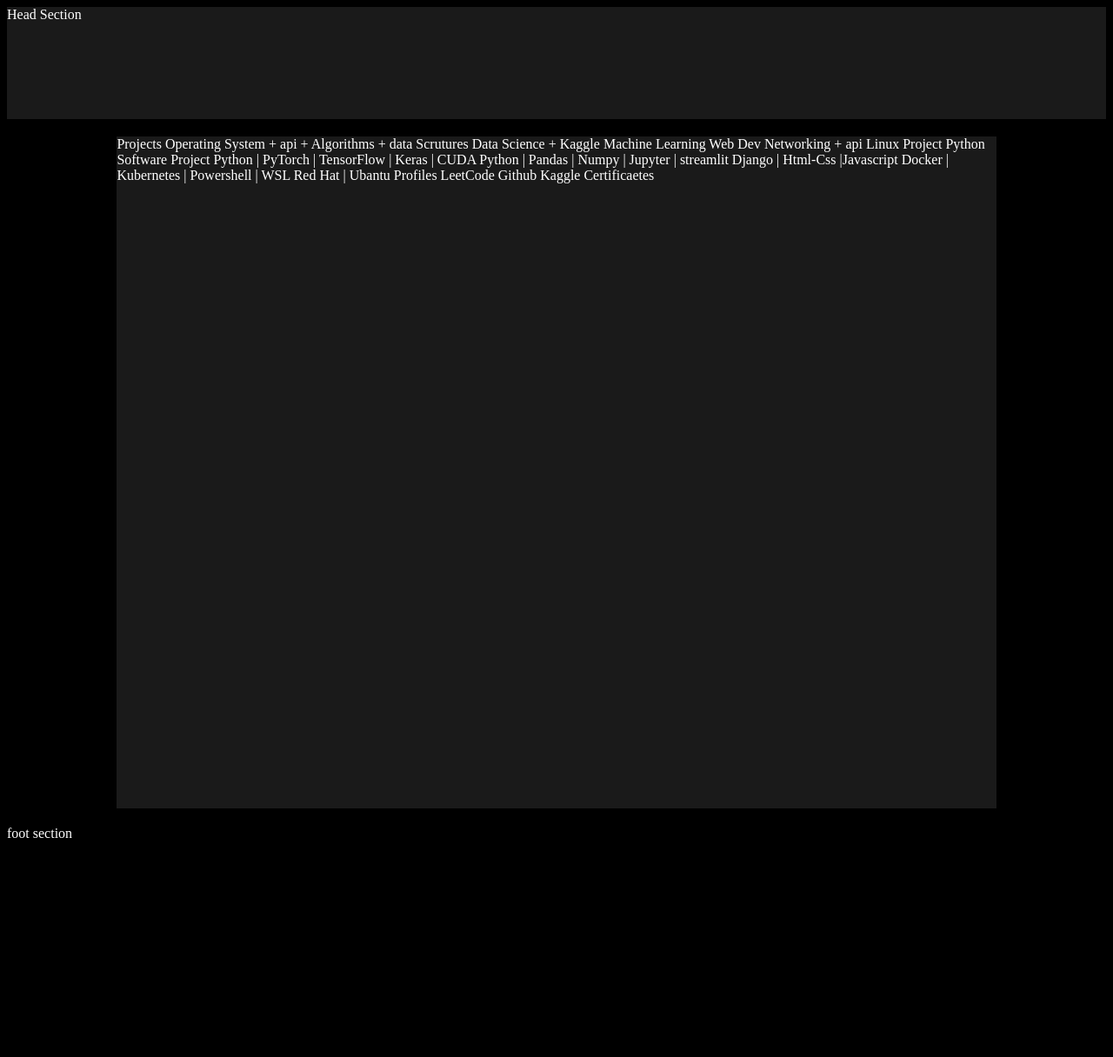
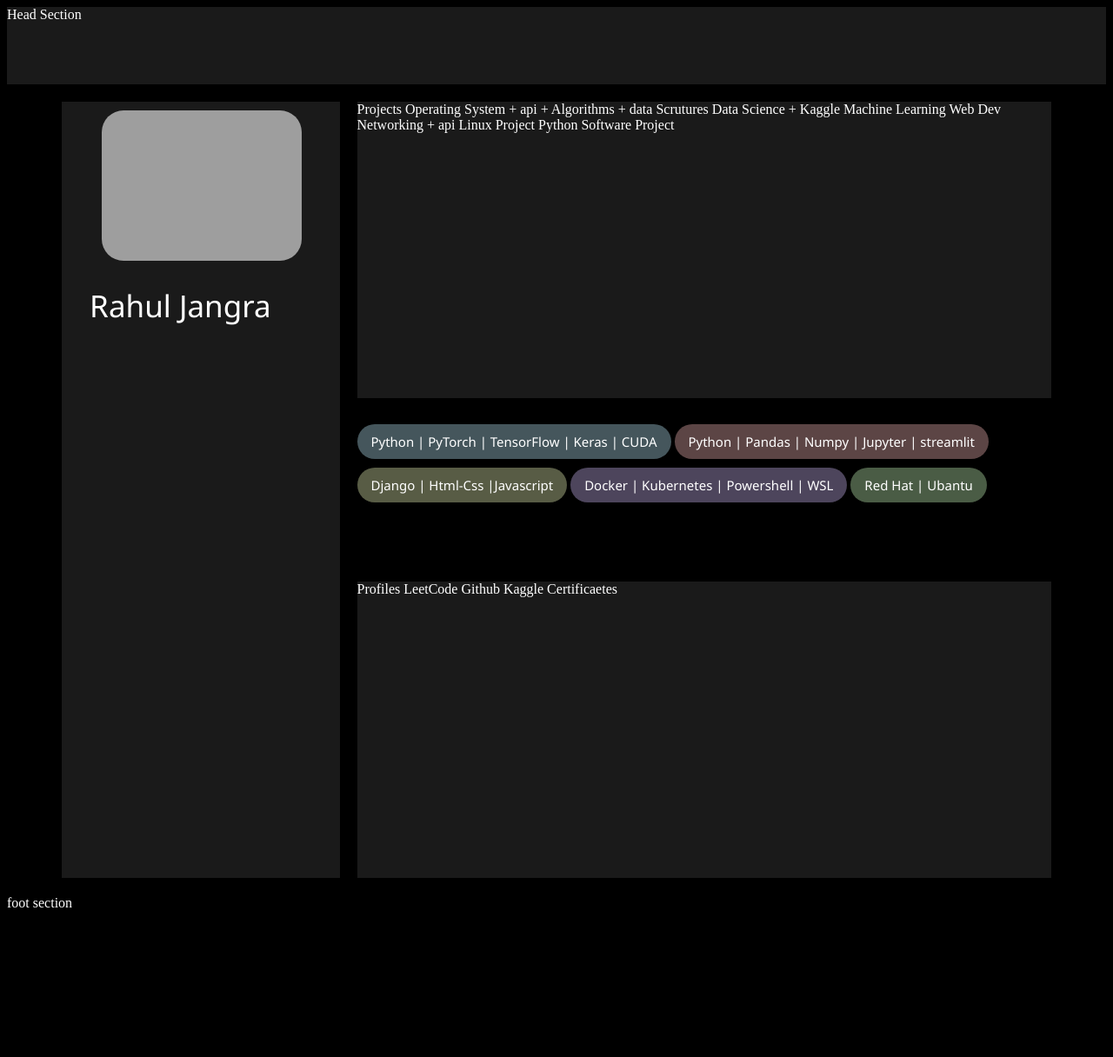
Before and after one commit to leonado10000/Dev, a Django app: page / in a window 1280 px wide. Shown: the whole page at 87% size. Run offline with Django 4.2, Linux system fonts and the light colour scheme; grey boxes are pictures that could not be loaded.

Commit message:
projects update

```diff
--- a/Portfolio/templates/index.html
+++ b/Portfolio/templates/index.html
@@ -19,7 +19,7 @@
                 -webkit-text-fill-color: white;
                 height: 1200px;
                 display: grid;
-                grid-template-rows: 1fr 6fr 2fr;
+                grid-template-rows: 1fr 10fr 2fr;
                 row-gap: 20px;
             }
             .section{
@@ -52,20 +52,61 @@
     </div>
     <div class="section">
         <style>
-            @media(min-width: 601px){
+            @media(min-width: 801px){
                 #main-container{
-                    margin-left: 10%;
-                    margin-right: 10%;
+                    margin-left: 5%;
+                    margin-right: 5%;
                     height: 100%;
+
+                    display: grid;
+                    grid-template-columns: 2fr 5fr;
+                    column-gap: 20px ;
+                }
+                #profilepic{
+                    margin-left: 5%;
+                    margin-right: 5%;
+                    margin-bottom: 10%;
+                    border-radius: 25px;
+
+                    min-width: 140px;
+                    width: 80%;
+                }
+                #name{
+                    font-family: 'Segoe UI', Tahoma, Geneva, Verdana, sans-serif;
+                    font-weight: 100;
+                    font-size: 35px;
+
+                }
+                #main-left{
+                    padding-left: 10%;
+                    padding-top: 10px;
+                    background-color: rgba(255, 255, 255, 0.1);
+                }
+                #m-l-container{
+                }
+                #main-right{
+                    row-gap: 20px;
+                    display: grid;
+                    grid-template-rows: 2fr 1fr 2fr ;
+
+                }
+                #section-projects,#section-profiles{
                     background-color: rgba(255, 255, 255, 0.1);
                 }
             }
         </style>
         <div id="main-container">
             <div id="main-left">
-                <img src="" alt="">
+                <div id="m-l-container">
+                    <img id="profilepic" src="https://i.pinimg.com/736x/dc/d8/8e/dcd88e655dbab8bbd8ee251563d3eeff.jpg" alt="">
+
+                    <div id="name">
+                        Rahul Jangra
+                    </div>
+                </div>
             </div>
             <div id="main-right">
+                <div id="section-projects">
                     Projects
                     Operating System + api + Algorithms + data Scrutures
                     Data Science + Kaggle
@@ -75,19 +116,58 @@
                     Linux Project
                     Python Software Project
 
+                </div>
+                <div id="section-stacks">
+
+                     <style>
+                        @media(min-width: 801px){
+                            #section-stacks{
+
+                            }
+                            .stacks{
+                                font-family: 'Segoe UI', Tahoma, Geneva, Verdana, sans-serif;
+                                font-weight: 100;
+                                font-size: 15px;
+
+                                display: inline-block;
+                                padding-left: 2%;
+                                padding-right: 2%;
+                                padding-top: 10px;
+                                padding-bottom: 10px;
+
+                                margin-top: 10px;
+                                height: fit-content;
+                                min-width: 50px;
+                                border-radius: 25px;
+                            }
+                        }
+                    </style>
+                    <div class="stacks" style="background-color: rgba(173, 216, 230, 0.4);">
                         Python | PyTorch | TensorFlow | Keras | CUDA
+                    </div>
+                    <div class="stacks" style="background-color: rgba(230, 173, 173, 0.4);">
                         Python | Pandas | Numpy | Jupyter | streamlit
+                    </div>
+                    <div class="stacks" style="background-color: rgba(221, 230, 173, 0.4);">
                         Django | Html-Css |Javascript
+                    </div>
+                    <div class="stacks" style="background-color: rgba(193, 173, 230, 0.4);">
                         Docker | Kubernetes | Powershell | WSL
+                    </div>
+                    <div class="stacks" style="background-color: rgba(185, 230, 173, 0.4);">
                         Red Hat | Ubantu
+                    </div>
 
+                </div>
 
+                <div id="section-profiles">
                     Profiles
                     LeetCode
                     Github
                     Kaggle
                     Certificaetes
 
+                </div>
 
             </div>
         </div>
--- a/Portfolio/urls.py
+++ b/Portfolio/urls.py
@@ -2,5 +2,6 @@ from django.urls import path
 
 from . import views
 urlpatterns = [
-    path('', views.index)
+    path('', views.index),
+    path('projects', views.projects)
 ]
--- a/Portfolio/views.py
+++ b/Portfolio/views.py
@@ -3,3 +3,6 @@ from django.shortcuts import render
 # Create your views here.
 def index(request):
     return render(request, 'index.html')
+
+def projects(request):
+    return render(request, 'projects.html')
```
Also changed, not shown: Portfolio/templates/projects.html (added, +112 -0 lines). Lines whose indentation alone changed are shown as unchanged.
